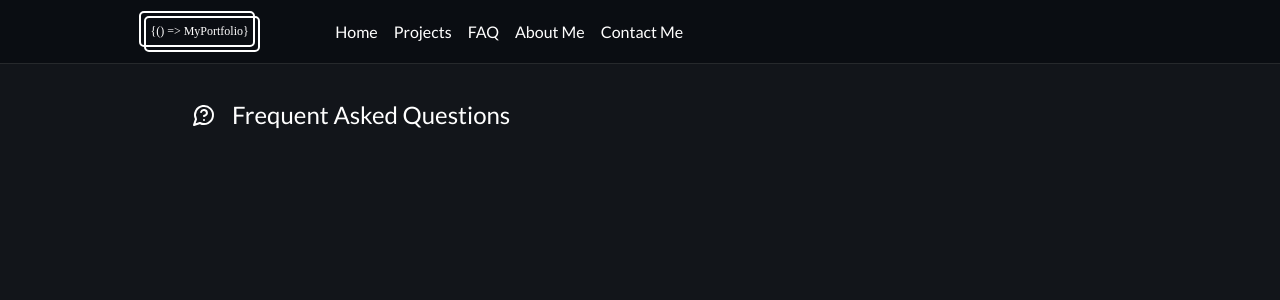
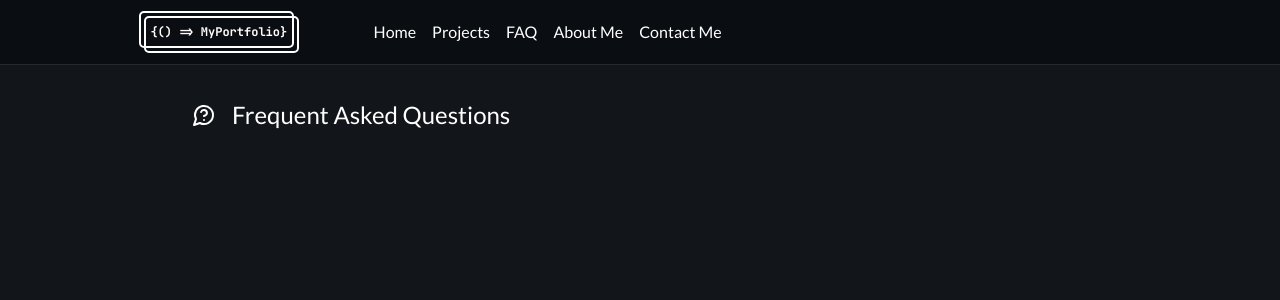
Before and after one commit to billybenntt/portfolio-project-0-showcase, a Next.js app: page /faq in a window 1280 px wide. Shown: the top 300 px of the page. Built offline with nearby package versions, Linux system fonts and the light colour scheme.

Commit message:
added fonts folder

```diff
--- a/src/app/layout.tsx
+++ b/src/app/layout.tsx
@@ -1,11 +1,9 @@
-import {Lato} from 'next/font/google'
 import type {Metadata} from 'next'
 import '../styles/output.css'
 import React from "react";
 import Navbar from "@/components/Navbar";
+import {latoSerif} from "@/styles/fonts/fonts";
 
-
-const fontFamily = Lato({subsets: ['latin'], weight: ["400", "700"]})
 
 export const metadata: Metadata = {
     title: 'Portfolio Showcase',
@@ -21,7 +19,7 @@ type rootProps = {
 export default function RootLayout({children}: rootProps) {
     return (
         <html lang="en">
-        <body className={fontFamily.className}>
+        <body className={latoSerif.className}>
             <Navbar/>
             {children}
         </body>
--- a/src/components/DBorder.tsx
+++ b/src/components/DBorder.tsx
@@ -1,8 +1,9 @@
 import React from "react";
+import {jetBrainsMono} from "@/styles/fonts/fonts";
 
 function DBorder({children}: { children: React.ReactNode }) {
     return (
-        <div className="d-border">
+        <div className={`d-border ${jetBrainsMono.className}`}>
             <div className="d-border-center">
                     {children}
             </div>
--- /dev/null
+++ b/src/styles/fonts/fonts.ts
@@ -0,0 +1,6 @@
+import {JetBrains_Mono} from "next/font/google";
+import {Lato} from 'next/font/google'
+
+
+export const jetBrainsMono = JetBrains_Mono({weight: ['400', '700'], subsets: ['latin']});
+export const latoSerif = Lato({weight: ['400', '700'], subsets: ['latin']});
--- a/src/styles/output.css
+++ b/src/styles/output.css
@@ -262,7 +262,7 @@ body {
   cursor: pointer;
   position: relative;
   padding: 0;
-  font-family: "JetBrains Mono", serif;
+  font-weight: bold;
   font-size: 12px;
   color: #FFFFFF;
   border-radius: 5px 0;
--- a/src/styles/scss/_layout.scss
+++ b/src/styles/scss/_layout.scss
@@ -141,7 +141,7 @@ body {
   cursor: pointer;
   position: relative;
   padding: 0;
-  font-family: "JetBrains Mono", serif;
+  font-weight: bold;
   font-size: 12px;
   color: $accent-light-100;
   border-radius: 5px 0;
```
